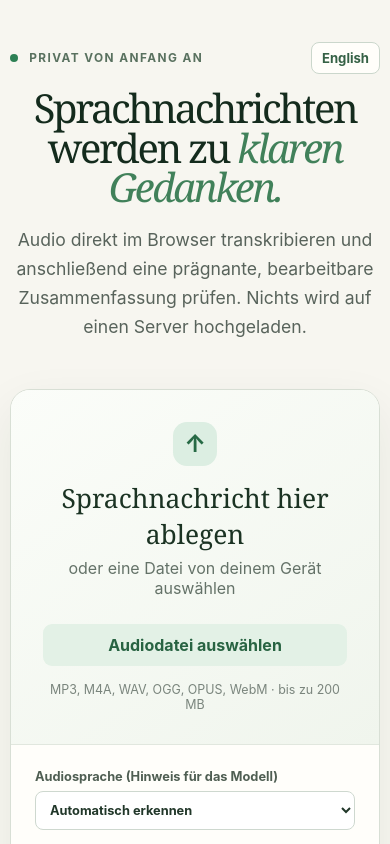
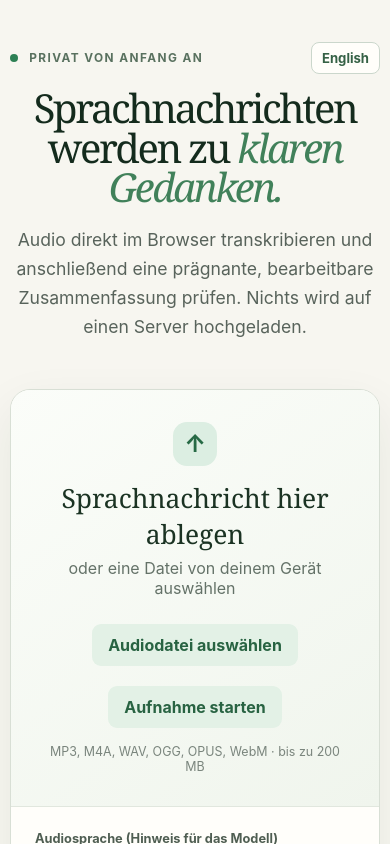
Before and after one commit to inclusive46192/VoiceToText, a React (Vite) app: page / in a window 390 px wide. Shown: the top 844 px of the page. Built offline with nearby package versions, Linux system fonts and the light colour scheme.

Commit message:
feat: add in-browser microphone recording as an alternative to file upload

```diff
--- a/src/App.css
+++ b/src/App.css
@@ -14,6 +14,10 @@ h1 em { color: #41815a; font-weight: inherit; }
 .drop-zone { display: grid; min-height: 275px; place-content: center; padding: 32px; text-align: center; border-bottom: 1px solid #e1e7de; background: linear-gradient(145deg, #fbfdf9, #f0f5ed); }
 .drop-zone.has-file { min-height: 150px; }
 .upload-icon, .audio-mark { display: grid; width: 44px; height: 44px; place-items: center; margin: 0 auto 14px; border-radius: 14px; color: #276a45; background: #dceee2; font-size: 1.5rem; font-weight: 700; }
+.upload-actions { display: flex; gap: 10px; justify-content: center; flex-wrap: wrap; }
+.recording-mark { color: #b3261e; background: #fbe3e1; animation: pulse 1.4s ease-in-out infinite; }
+.drop-zone.is-recording { background: linear-gradient(145deg, #fdf3f2, #fbe3e1); }
+@keyframes pulse { 0%, 100% { opacity: 1; } 50% { opacity: .4; } }
 .drop-zone h2, .result-heading h2, .summary-card h2 { margin-bottom: 6px; color: #1b3323; font-family: Georgia, "Times New Roman", serif; font-size: 1.65rem; font-weight: 500; }
 .drop-zone p { color: #647268; }
 .drop-zone small { display: block; margin-top: 16px; color: #7a857d; font-size: .78rem; }
--- a/src/App.tsx
+++ b/src/App.tsx
@@ -25,6 +25,13 @@ const copy = {
     choose: 'Audiodatei auswählen',
     or: 'oder eine Datei von deinem Gerät auswählen',
     formats: 'MP3, M4A, WAV, OGG, OPUS, WebM · bis zu 200 MB',
+    record: 'Aufnahme starten',
+    stopRecording: 'Aufnahme beenden',
+    recording: 'Aufnahme läuft ...',
+    recordingSaved: 'Aufnahme gespeichert.',
+    micDenied: 'Zugriff auf das Mikrofon wurde verweigert oder ist nicht verfügbar.',
+    micUnsupported: 'Dein Browser unterstützt keine Audioaufnahme.',
+    recordedFileName: 'aufnahme.webm',
     replace: 'Ersetzen',
     reading: 'Audio wird gelesen ...',
     audioFallback: 'Dein Browser unterstützt die Audiowiedergabe nicht.',
@@ -76,6 +83,13 @@ const copy = {
     choose: 'Choose audio file',
     or: 'or choose a file from your device',
     formats: 'MP3, M4A, WAV, OGG, OPUS, WebM · up to 200 MB',
+    record: 'Start recording',
+    stopRecording: 'Stop recording',
+    recording: 'Recording...',
+    recordingSaved: 'Recording saved.',
+    micDenied: 'Microphone access was denied or is unavailable.',
+    micUnsupported: 'Your browser does not support audio recording.',
+    recordedFileName: 'recording.webm',
     replace: 'Replace',
     reading: 'Reading audio...',
     audioFallback: 'Your browser does not support audio playback.',
@@ -143,6 +157,9 @@ function App() {
   const [copied, setCopied] = useState(false)
   const fileInputRef = useRef<HTMLInputElement>(null)
   const workerRef = useRef<Worker | null>(null)
+  const mediaRecorderRef = useRef<MediaRecorder | null>(null)
+  const recordedChunksRef = useRef<Blob[]>([])
+  const [isRecording, setIsRecording] = useState(false)
   const t = copy[uiLanguage]
 
   useEffect(() => {
@@ -157,7 +174,10 @@ function App() {
       }
     }
     void restore()
-    return () => workerRef.current?.terminate()
+    return () => {
+      workerRef.current?.terminate()
+      mediaRecorderRef.current?.stop()
+    }
   }, [])
 
   const changeUiLanguage = (nextLanguage: UiLanguage) => {
@@ -198,6 +218,43 @@ function App() {
       setError(t.unreadable)
       setStage('error')
     }
+  }
+
+  const startRecording = async () => {
+    if (!navigator.mediaDevices?.getUserMedia || typeof MediaRecorder === 'undefined') {
+      setError(t.micUnsupported)
+      setStage('error')
+      return
+    }
+    try {
+      const stream = await navigator.mediaDevices.getUserMedia({ audio: true })
+      const mimeType = MediaRecorder.isTypeSupported('audio/webm') ? 'audio/webm' : ''
+      const recorder = mimeType ? new MediaRecorder(stream, { mimeType }) : new MediaRecorder(stream)
+      recordedChunksRef.current = []
+      recorder.ondataavailable = (event) => {
+        if (event.data.size > 0) recordedChunksRef.current.push(event.data)
+      }
+      recorder.onstop = () => {
+        stream.getTracks().forEach((track) => track.stop())
+        const blob = new Blob(recordedChunksRef.current, { type: recorder.mimeType || 'audio/webm' })
+        const recordedFile = new File([blob], t.recordedFileName, { type: blob.type })
+        setIsRecording(false)
+        void chooseFile(recordedFile)
+      }
+      mediaRecorderRef.current = recorder
+      recorder.start()
+      setIsRecording(true)
+      setError(null)
+      setStage('ready')
+      setStatusMessage(t.recording)
+    } catch {
+      setError(t.micDenied)
+      setStage('error')
+    }
+  }
+
+  const stopRecording = () => {
+    mediaRecorderRef.current?.stop()
   }
 
   const transcribe = async () => {
@@ -244,6 +301,7 @@ function App() {
 
   const reset = async () => {
     workerRef.current?.terminate()
+    if (isRecording) mediaRecorderRef.current?.stop()
     setFile(null); setMetadata(null); setAudioUrl(null); setTranscript(''); setSummary(null); setError(null)
     setStage('empty'); setStatusMessage(t.initial)
     await clearSavedSession()
@@ -275,10 +333,12 @@ function App() {
       <p className="hero-copy">{t.hero}</p>
     </header>
     <section className="workspace" aria-label={t.workspace}>
-      <div className={`drop-zone ${file ? 'has-file' : ''}`} onDragOver={(event) => event.preventDefault()} onDrop={(event) => { event.preventDefault(); void chooseFile(event.dataTransfer.files.item(0) ?? undefined) }}>
+      <div className={`drop-zone ${file ? 'has-file' : ''} ${isRecording ? 'is-recording' : ''}`} onDragOver={(event) => event.preventDefault()} onDrop={(event) => { event.preventDefault(); void chooseFile(event.dataTransfer.files.item(0) ?? undefined) }}>
         <input ref={fileInputRef} className="visually-hidden" type="file" accept="audio/*,.opus,.ogg,.m4a,.mp3,.wav,.webm" onChange={(event) => void chooseFile(event.target.files?.item(0) ?? undefined)} />
-        {file ? <div className="file-ready"><div className="audio-mark" aria-hidden="true">♪</div><div><strong>{file.name}</strong><span>{metadata ? `${formatDuration(metadata.duration)} · ${metadata.sizeLabel}` : t.reading}</span></div><button className="text-button" type="button" onClick={() => fileInputRef.current?.click()}>{t.replace}</button></div>
-          : <><div className="upload-icon" aria-hidden="true">↑</div><h2>{t.drop}</h2><p>{t.or}</p><button className="secondary-button" type="button" onClick={() => fileInputRef.current?.click()}>{t.choose}</button><small>{t.formats}</small></>}
+        {isRecording
+          ? <div className="file-ready"><div className="audio-mark recording-mark" aria-hidden="true">●</div><div><strong>{t.recording}</strong></div><button className="secondary-button" type="button" onClick={stopRecording}>{t.stopRecording}</button></div>
+          : file ? <div className="file-ready"><div className="audio-mark" aria-hidden="true">♪</div><div><strong>{file.name}</strong><span>{metadata ? `${formatDuration(metadata.duration)} · ${metadata.sizeLabel}` : t.reading}</span></div><button className="text-button" type="button" onClick={() => fileInputRef.current?.click()}>{t.replace}</button></div>
+          : <><div className="upload-icon" aria-hidden="true">↑</div><h2>{t.drop}</h2><p>{t.or}</p><div className="upload-actions"><button className="secondary-button" type="button" onClick={() => fileInputRef.current?.click()}>{t.choose}</button><button className="secondary-button" type="button" onClick={() => void startRecording()}>{t.record}</button></div><small>{t.formats}</small></>}
       </div>
       {audioUrl && <audio className="audio-player" controls src={audioUrl}>{t.audioFallback}</audio>}
       <div className="controls">
```
